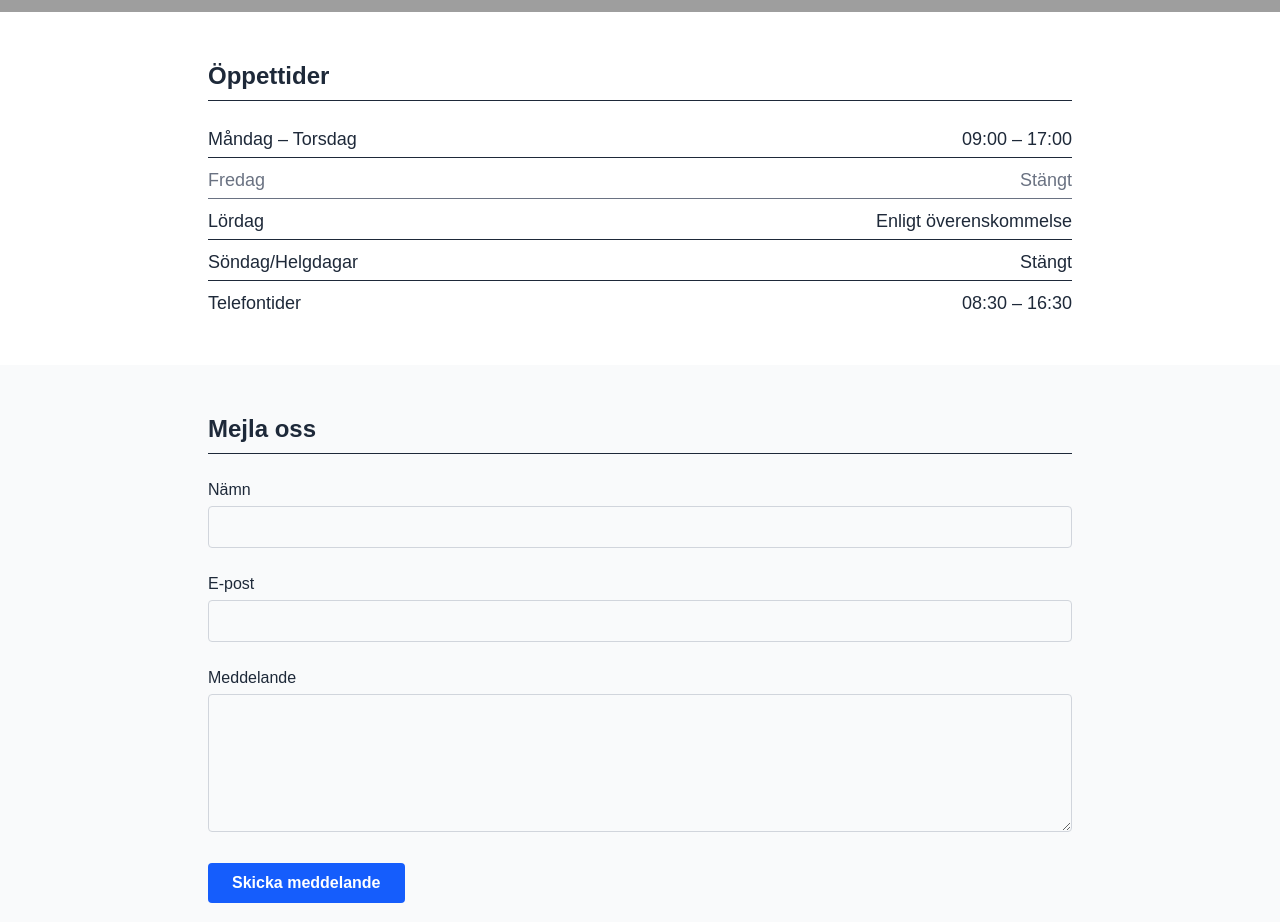
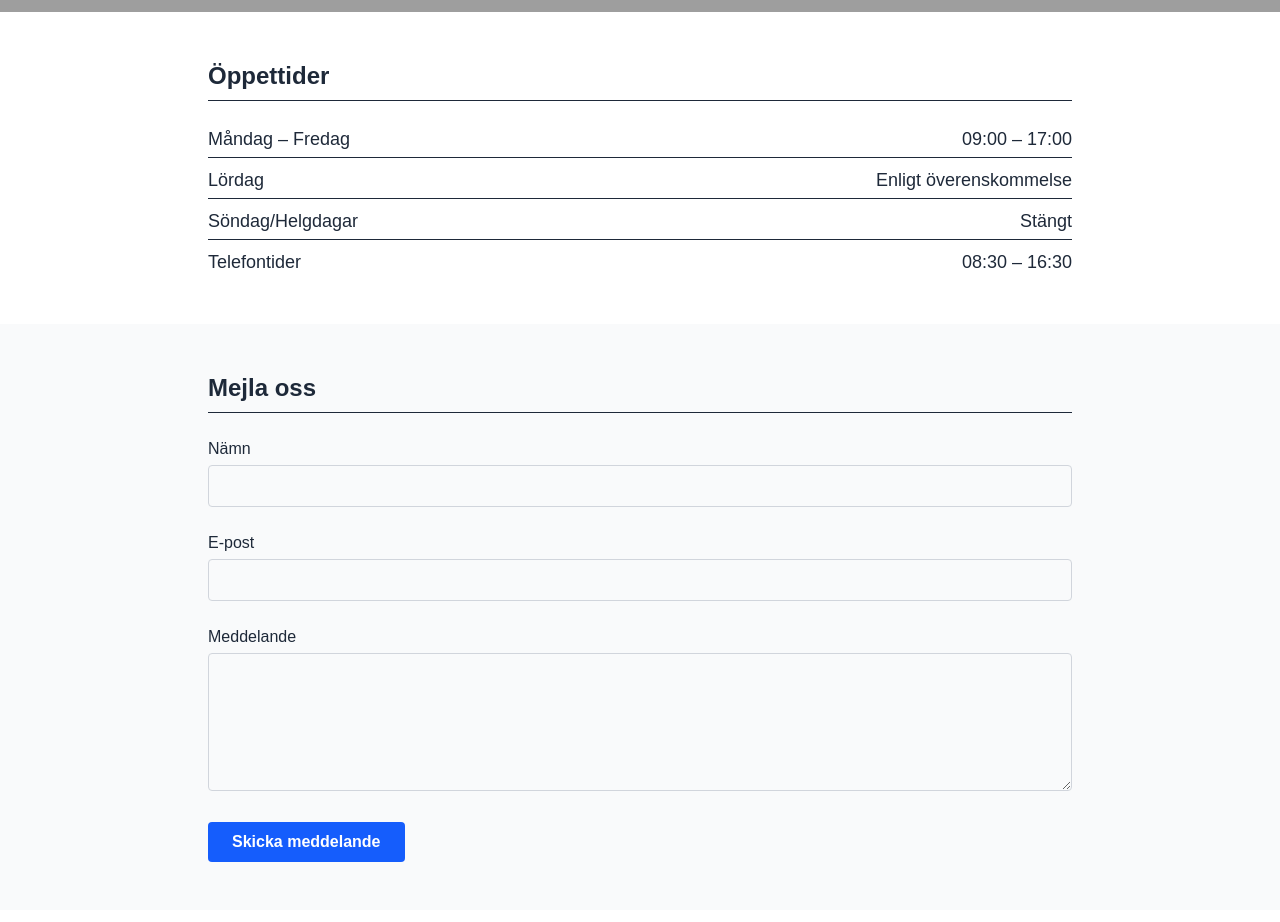
Before and after one commit to Asaadntl/storvreta-tandklinik, a Next.js app: page /kontakt in a window 1280 px wide. Shown: the part 960-1882 px from the top of the page. Built offline with nearby package versions, Linux system fonts and the light colour scheme; grey boxes are pictures that could not be loaded.

Commit message:
Uppdaterade Öppettider i kontakt

```diff
--- a/src/app/kontakt/page.js
+++ b/src/app/kontakt/page.js
@@ -84,12 +84,8 @@ export default function KontaktPage() {
           <h2 className="text-2xl font-bold mb-6 border-b pb-2">Öppettider</h2>
           <ul className="space-y-2 text-lg">
             <li className="flex justify-between border-b pb-1">
-              <span>Måndag – Torsdag</span>
+              <span>Måndag – Fredag</span>
               <span>09:00 – 17:00</span>
-            </li>
-            <li className="flex justify-between border-b pb-1 text-gray-500">
-              <span>Fredag</span>
-              <span>Stängt</span>
             </li>
             <li className="flex justify-between border-b pb-1">
               <span>Lördag</span>
```
